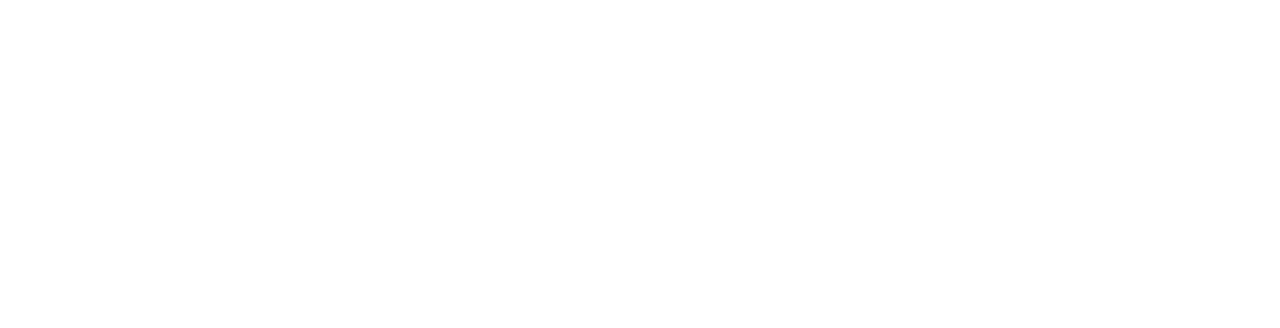
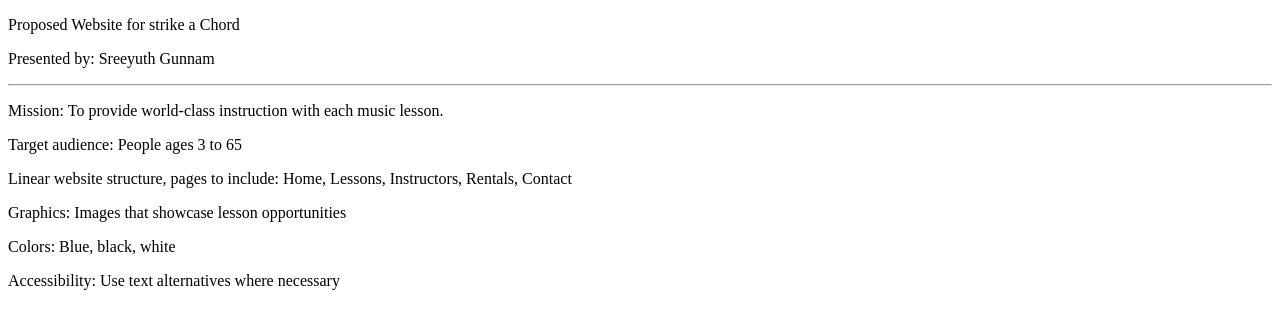
Before and after one commit to 144Fa23/ch1lab2-sreeyuth222, a plain HTML site: page index.html in a window 1280 px wide. Drawn offline with Linux system fonts and the light colour scheme.

Commit message:
Update index.html

```diff
--- a/index.html
+++ b/index.html
@@ -1,9 +1,25 @@
 <!DOCTYPE html>
+<html lang="en">
 <head>
-<title>Pacific Trails Resort</title>
-<meta charset="utf-8">
+    <title>Strike a Chord</title>
+    <meta charset="utf-8">
 </head>
+
 <body>
 
+    <p>Proposed Website for strike a Chord</p>
+    <p>Presented by: Sreeyuth Gunnam</p>
+    <hr>
+
+    <p>Mission: To provide world-class instruction with each music lesson.</p>
+    <p>Target audience: People ages 3 to 65</p>
+    <p>Linear website structure, pages to include: Home, Lessons, Instructors, Rentals, Contact</p>
+    <p>Graphics: Images that showcase lesson opportunities</p>
+    <p>Colors: Blue, black, white</p>
+    <p>Accessibility: Use text alternatives where necessary</p>
+
+
+
 </body>
+
 </html>
```
